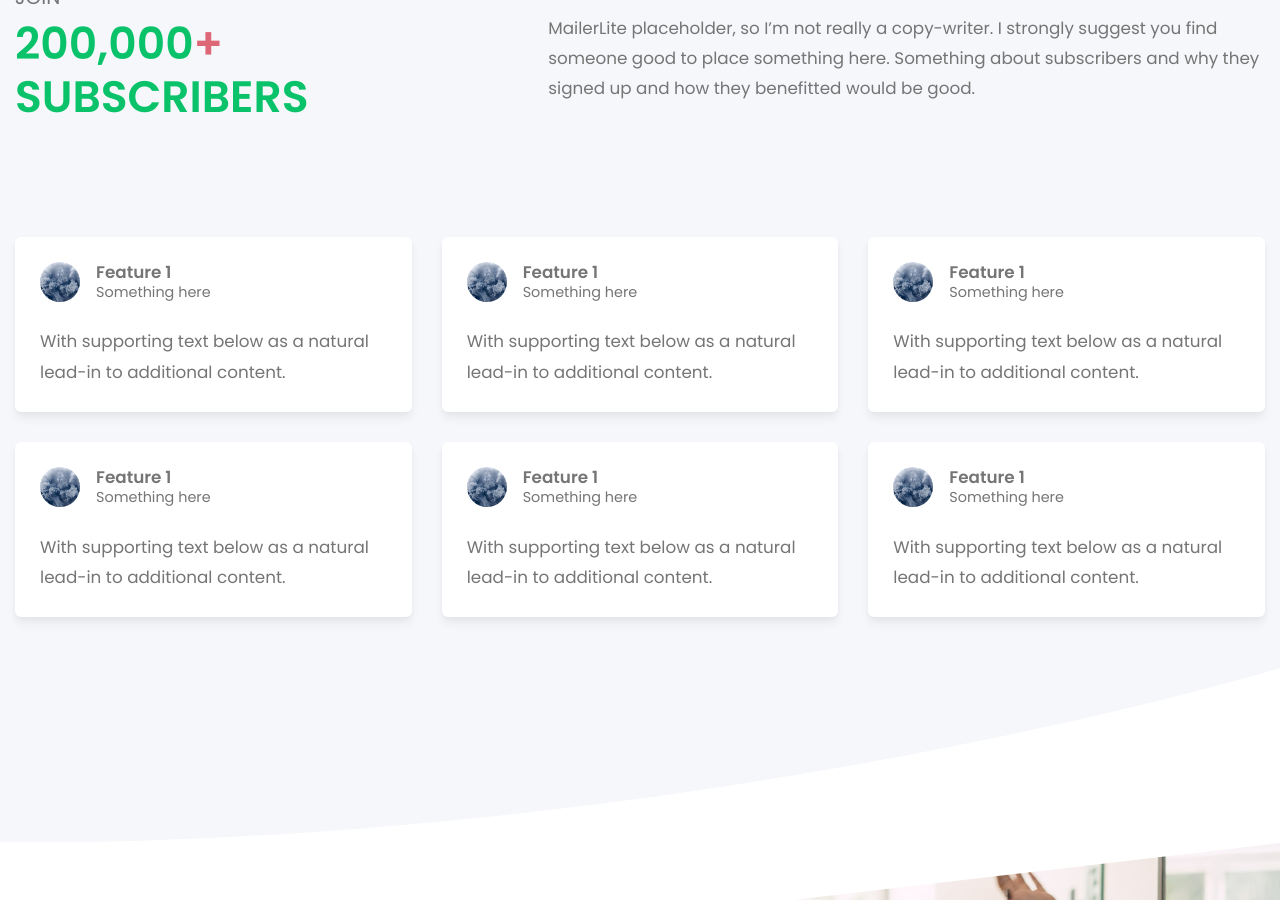
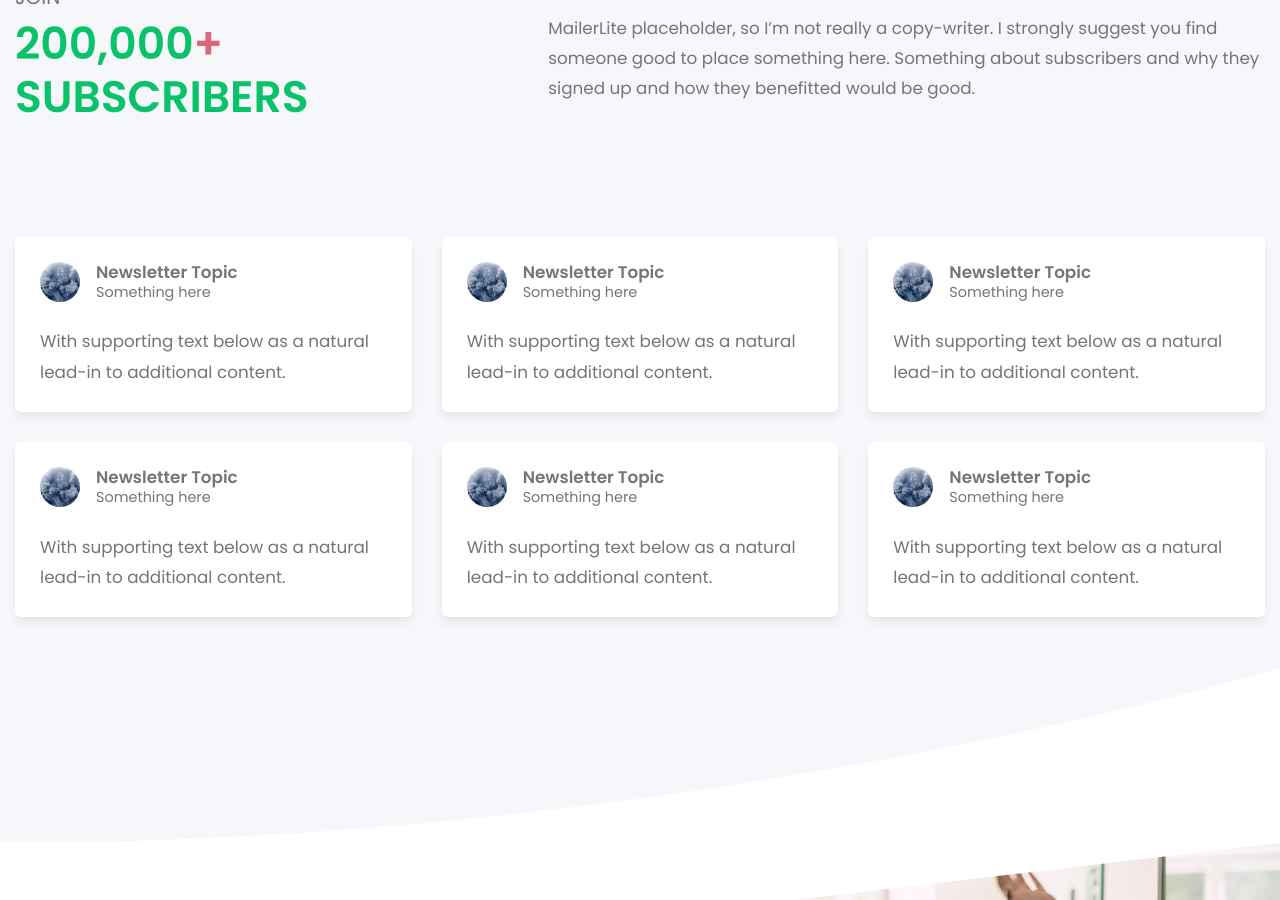
Before and after one commit to iamshipon1988/mailerlite, a Jekyll site: the page built from index.html, in a window 1280 px wide and 900 px high, scrolled down 695 px. Built offline with Jekyll 4.4.1, drawn with Linux system fonts in a browser that asks for light colours; nearby versions of some CDN libraries.

Commit message:
Added some pizaz
- Added wowjs effect
- Changed a few headline text on topic section

```diff
--- a/index.html
+++ b/index.html
@@ -20,7 +20,7 @@ bodyID: newsletterPage
     </div>
 </header>
 
-<div class="container">
+<div class="container wow pulse">
     <form class="email-form">
         <input type="email" placeholder="yourname@example.com" aria-label="Search">
         <button class="btn btn-success" type="submit"><i class="far fa-envelope d-block d-sm-none"></i><span class="d-none d-sm-block">Sign Up</span></button>
@@ -52,7 +52,7 @@ bodyID: newsletterPage
                     <div class="card-body">
                         <div class="card-title">
                             <img src="{{ site.baseurl }}/images/demo/square.jpg" class="rounded-circle float-left mr-3" height="40px" alt="feature">
-                            <h4 class="font-weight-bold">Feature 1</h4>
+                            <h4 class="font-weight-bold">Newsletter Topic</h4>
                             <h5>Something here</h5>
                         </div>
                         <p class="card-text">With supporting text below as a natural lead-in to additional content.</p>
@@ -64,7 +64,7 @@ bodyID: newsletterPage
                     <div class="card-body">
                         <div class="card-title">
                             <img src="{{ site.baseurl }}/images/demo/square.jpg" class="rounded-circle float-left mr-3" height="40px" alt="feature">
-                            <h4 class="font-weight-bold">Feature 1</h4>
+                            <h4 class="font-weight-bold">Newsletter Topic</h4>
                             <h5>Something here</h5>
                         </div>
                         <p class="card-text">With supporting text below as a natural lead-in to additional content.</p>
@@ -76,7 +76,7 @@ bodyID: newsletterPage
                     <div class="card-body">
                         <div class="card-title">
                             <img src="{{ site.baseurl }}/images/demo/square.jpg" class="rounded-circle float-left mr-3" height="40px" alt="feature">
-                            <h4 class="font-weight-bold">Feature 1</h4>
+                            <h4 class="font-weight-bold">Newsletter Topic</h4>
                             <h5>Something here</h5>
                         </div>
                         <p class="card-text">With supporting text below as a natural lead-in to additional content.</p>
@@ -88,7 +88,7 @@ bodyID: newsletterPage
                     <div class="card-body">
                         <div class="card-title">
                             <img src="{{ site.baseurl }}/images/demo/square.jpg" class="rounded-circle float-left mr-3" height="40px" alt="feature">
-                            <h4 class="font-weight-bold">Feature 1</h4>
+                            <h4 class="font-weight-bold">Newsletter Topic</h4>
                             <h5>Something here</h5>
                         </div>
                         <p class="card-text">With supporting text below as a natural lead-in to additional content.</p>
@@ -100,7 +100,7 @@ bodyID: newsletterPage
                     <div class="card-body">
                         <div class="card-title">
                             <img src="{{ site.baseurl }}/images/demo/square.jpg" class="rounded-circle float-left mr-3" height="40px" alt="feature">
-                            <h4 class="font-weight-bold">Feature 1</h4>
+                            <h4 class="font-weight-bold">Newsletter Topic</h4>
                             <h5>Something here</h5>
                         </div>
                         <p class="card-text">With supporting text below as a natural lead-in to additional content.</p>
@@ -112,7 +112,7 @@ bodyID: newsletterPage
                     <div class="card-body">
                         <div class="card-title">
                             <img src="{{ site.baseurl }}/images/demo/square.jpg" class="rounded-circle float-left mr-3" height="40px" alt="feature">
-                            <h4 class="font-weight-bold">Feature 1</h4>
+                            <h4 class="font-weight-bold">Newsletter Topic</h4>
                             <h5>Something here</h5>
                         </div>
                         <p class="card-text">With supporting text below as a natural lead-in to additional content.</p>
@@ -177,7 +177,7 @@ bodyID: newsletterPage
         <div class="row auto-height">
             <div class="col-md-6">
                 <a href="#" class="news-item text-center">
-                    <div class="date wow zoomIn animated">
+                    <div class="date wow zoomIn">
                         <h4>Jan</h4>
                         <h1>13</h1>
                     </div>
@@ -187,7 +187,7 @@ bodyID: newsletterPage
             </div>
             <div class="col-md-6">
                 <a href="#" class="news-item text-center">
-                    <div class="date wow zoomIn animated">
+                    <div class="date wow zoomIn">
                         <h4>Jan</h4>
                         <h1>13</h1>
                     </div>
@@ -197,7 +197,7 @@ bodyID: newsletterPage
             </div>
             <div class="col-md-6">
                 <a href="#" class="news-item text-center">
-                    <div class="date wow zoomIn animated">
+                    <div class="date wow zoomIn">
                         <h4>Jan</h4>
                         <h1>13</h1>
                     </div>
@@ -207,7 +207,7 @@ bodyID: newsletterPage
             </div>
             <div class="col-md-6">
                 <a href="#" class="news-item text-center">
-                    <div class="date wow zoomIn animated">
+                    <div class="date wow zoomIn">
                         <h4>Jan</h4>
                         <h1>13</h1>
                     </div>
```
Also changed, not shown: 1 other file.
